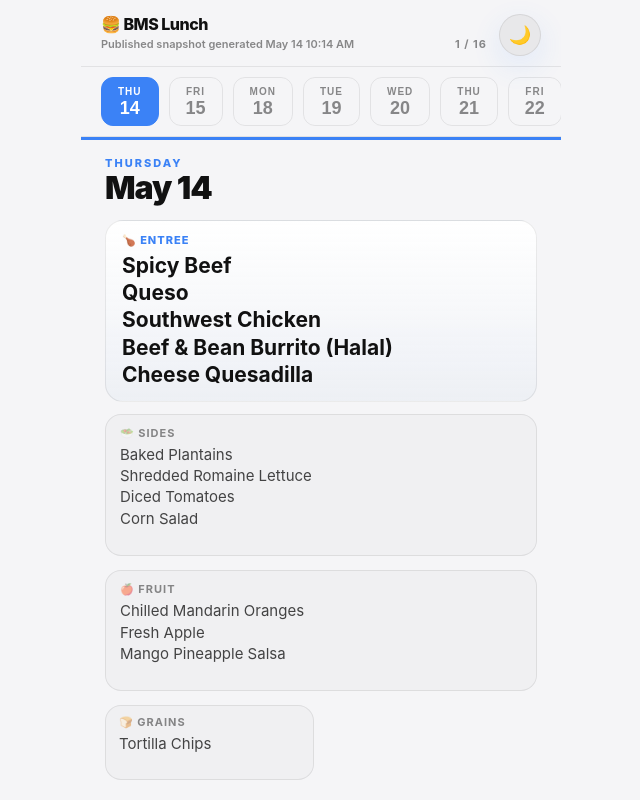
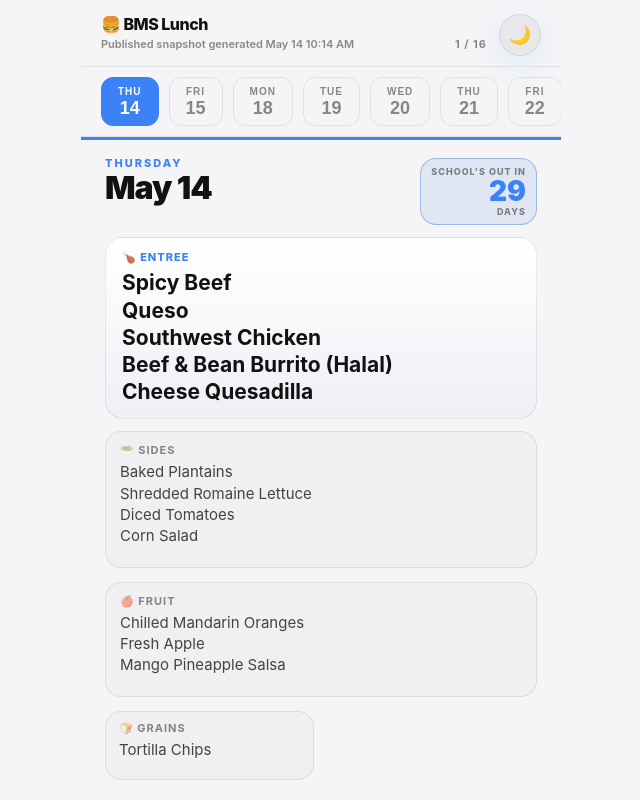
Before and after one commit to AJRC-Star/PWCS_Lunch, a React (Vite) app: page / in a window 1280 px wide. Shown: the whole page, without its empty margins (319-959 px from the left). Built offline with nearby package versions, Linux system fonts and the light colour scheme; the HTML template or start-up script is replaced by a standard one.

Commit message:
Add school year countdown

```diff
--- a/src/App.css
+++ b/src/App.css
@@ -223,6 +223,17 @@ main {
   margin-bottom: 4px;
 }
 
+.day-head {
+  display: flex;
+  align-items: flex-start;
+  justify-content: space-between;
+  gap: 14px;
+}
+
+.day-title-block {
+  min-width: 0;
+}
+
 .day-weekday {
   font-size: clamp(10px, 2.5vw, 11px);
   font-weight: 800;
@@ -241,6 +252,39 @@ main {
   margin: 0 0 4px;
   color: var(--text);
   display: block;
+}
+
+.school-countdown {
+  flex-shrink: 0;
+  min-width: 92px;
+  margin-top: 2px;
+  padding: 8px 10px;
+  border: 1px solid color-mix(in srgb, var(--c) 35%, var(--line));
+  border-radius: 16px;
+  background: color-mix(in srgb, var(--c) 9%, var(--surface));
+  color: var(--text);
+  text-align: right;
+}
+
+.school-countdown-label,
+.school-countdown-unit {
+  display: block;
+  color: var(--muted);
+  font-size: 9px;
+  font-weight: 800;
+  letter-spacing: 1px;
+  line-height: 1.05;
+  text-transform: uppercase;
+}
+
+.school-countdown-value {
+  display: block;
+  color: var(--c);
+  font-size: clamp(21px, 6vw, 28px);
+  font-weight: 900;
+  letter-spacing: 0;
+  line-height: 0.95;
+  margin: 2px 0;
 }
 
 /* ── Entree block ── */
@@ -419,6 +463,30 @@ main {
   to   { background-position: -200% 0; }
 }
 
+@media (max-width: 360px) {
+  .day-head {
+    flex-direction: column;
+    gap: 8px;
+  }
+
+  .school-countdown {
+    width: 100%;
+    min-width: 0;
+    display: grid;
+    grid-template-columns: 1fr auto auto;
+    align-items: baseline;
+    gap: 6px;
+    text-align: left;
+  }
+
+  .school-countdown-label,
+  .school-countdown-unit,
+  .school-countdown-value {
+    display: inline;
+    margin: 0;
+  }
+}
+
 /* ── Reduced motion ── */
 @media (prefers-reduced-motion: reduce) {
   * {
--- a/src/components/DayCard.tsx
+++ b/src/components/DayCard.tsx
@@ -5,6 +5,10 @@ import { formatSchoolDate } from '../../shared/menu-core.js';
 interface Props {
   day: MenuDay;
 }
+
+const COUNTDOWN_START_ISO = '2026-05-01';
+const LAST_DAY_OF_SCHOOL_ISO = '2026-06-12';
+const MS_PER_DAY = 24 * 60 * 60 * 1000;
 
 const CATEGORY_EMOJI: Record<string, string> = {
   Entree: '🍗',
@@ -21,23 +25,55 @@ function getCategoryEmoji(title: string): string {
   return CATEGORY_EMOJI[title] || '🍽️';
 }
 
+function getUtcDay(iso: string): number {
+  const [year, month, day] = iso.split('-').map(Number);
+  return Date.UTC(year, month - 1, day);
+}
+
+function getSchoolCountdownDays(iso: string): number | null {
+  if (iso < COUNTDOWN_START_ISO || iso > LAST_DAY_OF_SCHOOL_ISO) {
+    return null;
+  }
+
+  return Math.max(0, Math.round((getUtcDay(LAST_DAY_OF_SCHOOL_ISO) - getUtcDay(iso)) / MS_PER_DAY));
+}
+
 export const DayCard: React.FC<Props> = ({ day }) => {
   const weekday = formatSchoolDate(day.iso, { weekday: 'long' });
   const shortDate = formatSchoolDate(day.iso, {
     month: 'short',
     day: 'numeric',
   });
+  const countdownDays = getSchoolCountdownDays(day.iso);
+
+  const dayHead = (
+    <div className="day-head">
+      <div className="day-title-block">
+        {day.today && <span className="today-badge">Today</span>}
+        <span className="day-weekday">{weekday}</span>
+        <span className="day-name">{shortDate}</span>
+      </div>
+      {countdownDays !== null && (
+        <div
+          className="school-countdown"
+          aria-label={`${countdownDays} days until the last day of school`}
+        >
+          <span className="school-countdown-label">School's out in</span>
+          <span className="school-countdown-value">{countdownDays}</span>
+          <span className="school-countdown-unit">
+            {countdownDays === 1 ? 'day' : 'days'}
+          </span>
+        </div>
+      )}
+    </div>
+  );
 
   // Check no_school first: a no-school day always has empty sections, so
   // checking no_information_provided first would swallow the "No school" UI.
   if (day.no_school) {
     return (
       <div className="day-card">
-        <div className="day-head">
-          {day.today && <span className="today-badge">Today</span>}
-          <span className="day-weekday">{weekday}</span>
-          <span className="day-name">{shortDate}</span>
-        </div>
+        {dayHead}
         <div className="empty-state">
           <h2>No school</h2>
           <p className="sub">Nothing posted because there is no school.</p>
@@ -49,11 +85,7 @@ export const DayCard: React.FC<Props> = ({ day }) => {
   if (day.no_information_provided) {
     return (
       <div className="day-card">
-        <div className="day-head">
-          {day.today && <span className="today-badge">Today</span>}
-          <span className="day-weekday">{weekday}</span>
-          <span className="day-name">{shortDate}</span>
-        </div>
+        {dayHead}
         <div className="empty-state">
           <h2>No menu yet</h2>
           <p className="sub">Check back later today.</p>
@@ -70,11 +102,7 @@ export const DayCard: React.FC<Props> = ({ day }) => {
 
   return (
     <div className="day-card">
-      <div className="day-head">
-        {day.today && <span className="today-badge">Today</span>}
-        <span className="day-weekday">{weekday}</span>
-        <span className="day-name">{shortDate}</span>
-      </div>
+      {dayHead}
 
       {entreeSection && (
         <div className={`entree-block ${entreeSection.items.length >= 3 ? 'featured' : 'compact'}`}>
```
Also changed, not shown: 1 other file (tests, documents, lock files or other folders).
